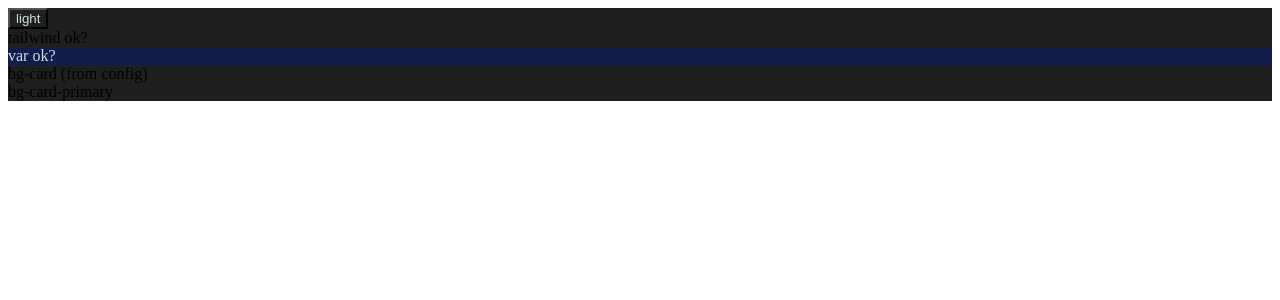
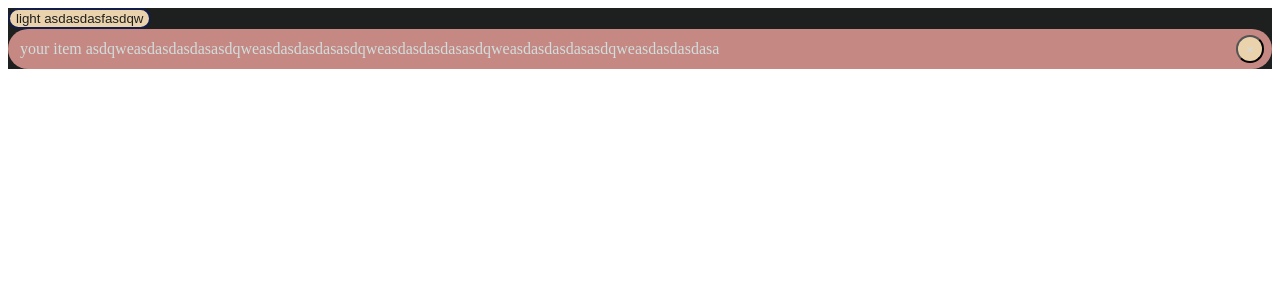
Before and after one commit to inonsdn/nthings, a Next.js app: page / in a window 1280 px wide. Shown: the top 300 px of the page. Built offline with nearby package versions, Linux system fonts and the light colour scheme.

Commit message:
implement item chip component

```diff
--- a/src/app/page.tsx
+++ b/src/app/page.tsx
@@ -1,10 +1,13 @@
+import Item from "@/components/Item";
 import ThemeButton from "@/components/ThemeButton";
 
 
 export default function Home() {
     return (
-        <div className='bg-card-primary'>
+        <div className='bg-bg'>
             <ThemeButton></ThemeButton>
+            <Item
+                title={'your item'}></Item>
 
         </div>
     )
--- /dev/null
+++ b/src/components/Item.tsx
@@ -0,0 +1,37 @@
+
+interface ItemProps {
+    title: string;
+    width: number
+}
+
+export default function Item({title}: ItemProps) {
+    return (
+        <div
+        className="
+            relative flex items-center w-full h-10
+            rounded-full bg-item hover:bg-item-hover
+            overflow-hidden        /* reserve space for the button */
+        "
+        >
+        <span className="ml-3 block w-full truncate pr-9 text-text-primary text-sm">
+            {title} asdqweasdasdasdasasdqweasdasdasdasasdqweasdasdasdasasdqweasdasdasdasasdqweasdasdasdasa
+        </span>
+
+        <button
+            type="button"
+            // onClick={onRemove}
+            className="
+                absolute right-2 top-1/2 -translate-y-1/2
+                inline-flex items-center justify-center
+                w-7 h-7 rounded-full shrink-0
+                bg-button hover:bg-button-hover
+                text-text-primary text-xs
+                "
+            aria-label="Remove"
+            title="Remove"
+        >
+            ×
+        </button>
+        </div>
+    )
+}
--- a/src/components/ThemeButton.tsx
+++ b/src/components/ThemeButton.tsx
@@ -23,14 +23,13 @@ export default function ThemeButton() {
     }
 
     return (
-        <div className='bg-bg'>
-            <button onClick={onClick} className='bg-bg text-text-primary'>
-                { currentTheme }
+        <div>
+            <button
+                onClick={onClick}
+                className='bg-button text-bg border-2 border-bg-modal rounded-full hover:bg-button-hover'
+            >
+                { currentTheme } asdasdasfasdqw
             </button>
-        <div className="text-red-500">tailwind ok?</div>
-        <div className="bg-bg-modal text-text-primary">var ok?</div>
-        <div className="bg-card text-white px-2">bg-card (from config)</div>
-        <div className="bg-card-primary text-white px-2">bg-card-primary</div>
         </div>
     )
 }
--- a/src/styles/globals.css
+++ b/src/styles/globals.css
@@ -41,9 +41,52 @@
 ref: https://tailwindcss.com/docs/theme?utm_source=chatgpt.com#theme-variable-namespaces
 */
 @theme {
+    /* Spacing scale (used for padding, margin, width, height, gap, etc.) */
+    --spacing-0: 0rem;
+    --spacing-px: 1px;
+    --spacing-0.5: 0.125rem; /* 2px */
+    --spacing-1: 0.25rem;    /* 4px */
+    --spacing-1.5: 0.375rem; /* 6px */
+    --spacing-2: 0.5rem;     /* 8px */
+    --spacing-2.5: 0.625rem; /* 10px */
+    --spacing-3: 0.75rem;    /* 12px */
+    --spacing-3.5: 0.875rem; /* 14px */
+    --spacing-4: 1rem;       /* 16px */
+    --spacing-5: 1.25rem;    /* 20px */
+    --spacing-6: 1.5rem;     /* 24px */
+    --spacing-7: 1.75rem;    /* 28px */
+    --spacing-8: 2rem;       /* 32px */
+    --spacing-9: 2.25rem;    /* 36px */
+    --spacing-10: 2.5rem;    /* 40px */
+    --spacing-11: 2.75rem;   /* 44px */
+    --spacing-12: 3rem;      /* 48px */
+    --spacing-14: 3.5rem;    /* 56px */
+    --spacing-16: 4rem;      /* 64px */
+    --spacing-20: 5rem;      /* 80px */
+    --spacing-24: 6rem;      /* 96px */
+    --spacing-28: 7rem;      /* 112px */
+    --spacing-32: 8rem;      /* 128px */
+    --spacing-36: 9rem;      /* 144px */
+    --spacing-40: 10rem;     /* 160px */
+    --spacing-44: 11rem;     /* 176px */
+    --spacing-48: 12rem;     /* 192px */
+    --spacing-52: 13rem;     /* 208px */
+    --spacing-56: 14rem;     /* 224px */
+    --spacing-60: 15rem;     /* 240px */
+    --spacing-64: 16rem;     /* 256px */
+    --spacing-72: 18rem;     /* 288px */
+    --spacing-80: 20rem;     /* 320px */
+    --spacing-96: 24rem;     /* 384px */
+
     --color-bg: var(--bg);
     --color-bg-modal: var(--bg-modal);
-    --color-text-primary: var(--text-primary)
+    --color-text-primary: var(--text-primary);
+
+    --color-button: var(--wheat);
+    --color-button-hover: var(--floral);
+
+    --color-item: var(--old-rose);
+    --color-item-hover: var(--light-coral);
     /* --color-primary: var(--primary);
     --color-test: var(--test);
     --color-card: var(--card);
```
